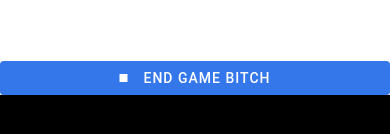
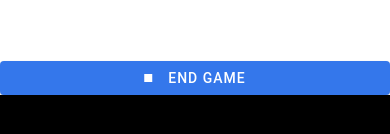
Before and after one commit to jackthomascarr/chessclock, a React Native app: screen / in a window 390 px wide. Both pictures are taken after a click on the element "Chessclock++". Shown: the part 344-478 px from the top of the page. Built offline with nearby package versions, Linux system fonts and the light colour scheme.

Commit message:
Changed bar title

```diff
--- a/App.js
+++ b/App.js
@@ -32,7 +32,7 @@ export default function App() {
 
   const MiddleBar = () => { return started ?
   <Button style={styles.bar} icon="stop" mode="contained" onPress={() => setStarted(false)}>
-    end game bitch
+    End Game
   </Button> :
   <Appbar.Header style={styles.bar}>
   <Appbar.Action icon="filter-variant"></Appbar.Action>
```
